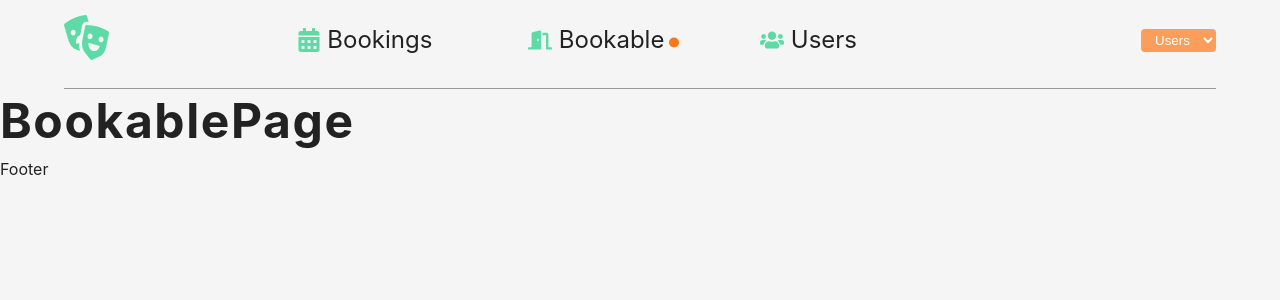
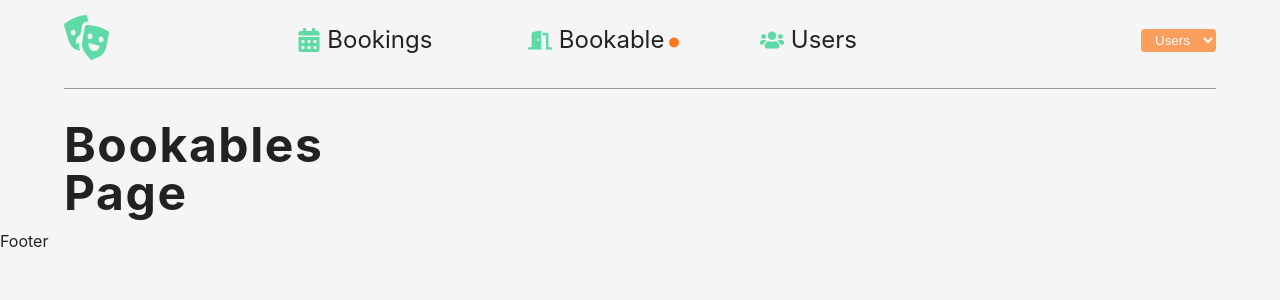
Before and after one commit to VladiVK/react-ts-bookable, a React (Create React App) app: page /bookable in a window 1280 px wide. Shown: the top 300 px of the page. Built offline with nearby package versions, Linux system fonts and the light colour scheme.

Commit message:
chore: update Bookables Page styles

```diff
--- a/src/index.css
+++ b/src/index.css
@@ -119,7 +119,7 @@ p {
 
 /* section */
 .section {
-  padding: 5rem 0;
+  padding: 3rem 0;
 }
 .container-center {
   width: 90vw;
--- a/src/pages/bookable/BookablePage.tsx
+++ b/src/pages/bookable/BookablePage.tsx
@@ -1,7 +1,13 @@
 import React from 'react';
-
+import { BookablesPageWrapper } from './style';
 const BookablePage = () => {
-  return <h1>BookablePage</h1>;
+  return (
+    <BookablesPageWrapper className='container-center'>
+      <div className='bookables-page__content'>
+        <h1>Bookables Page</h1>
+      </div>
+    </BookablesPageWrapper>
+  );
 };
 
 export default BookablePage;
--- /dev/null
+++ b/src/pages/bookable/style.js
@@ -0,0 +1,12 @@
+import styled from 'styled-components';
+
+export const BookablesPageWrapper = styled.main`
+  margin-top: 2rem;
+  /* display: grid; */
+
+  .bookables-page__content {
+    display: grid;
+    grid-template-columns: 1fr 3fr;
+    grid-column-gap: 2.5rem;
+  }
+`;
```
